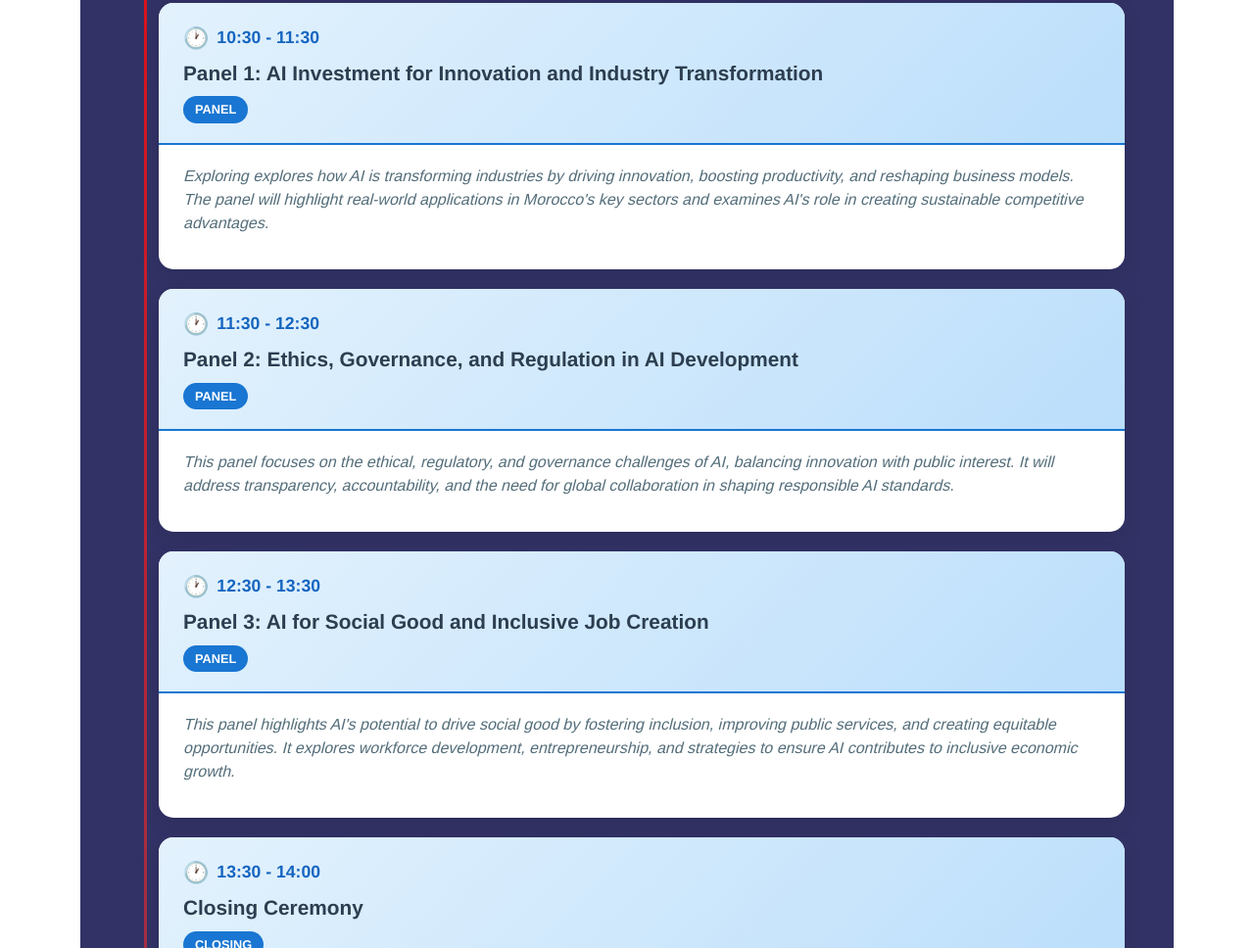
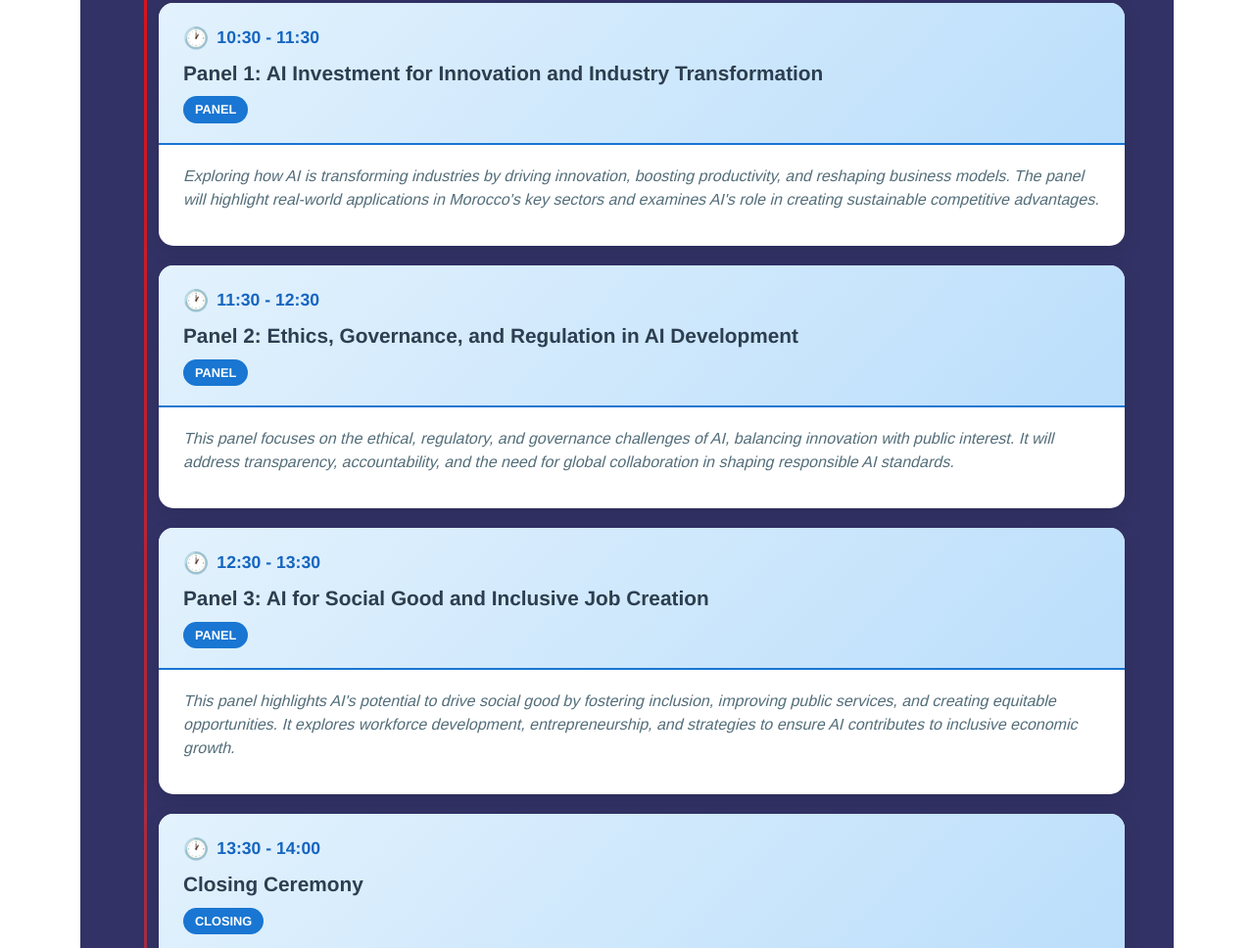
Before and after one commit to zouidine/moroccoai_meta, a plain HTML site: page index.html in a window 1280 px wide. Shown: the part 3446-4414 px from the top of the page at 98% size. Drawn offline with nearby package versions, Linux system fonts and the light colour scheme.

Commit message:
some changes

```diff
--- a/index.html
+++ b/index.html
@@ -334,7 +334,7 @@
                             </div>
                             <div class="session-content">
                                 <div class="session-description">
-                                    Exploring explores how AI is transforming industries by driving innovation, boosting productivity,
+                                    Exploring how AI is transforming industries by driving innovation, boosting productivity,
                                     and reshaping business models. The panel will highlight real-world applications in Morocco's key sectors
                                     and examines AI's role in creating sustainable competitive advantages.
                                 </div>
```
